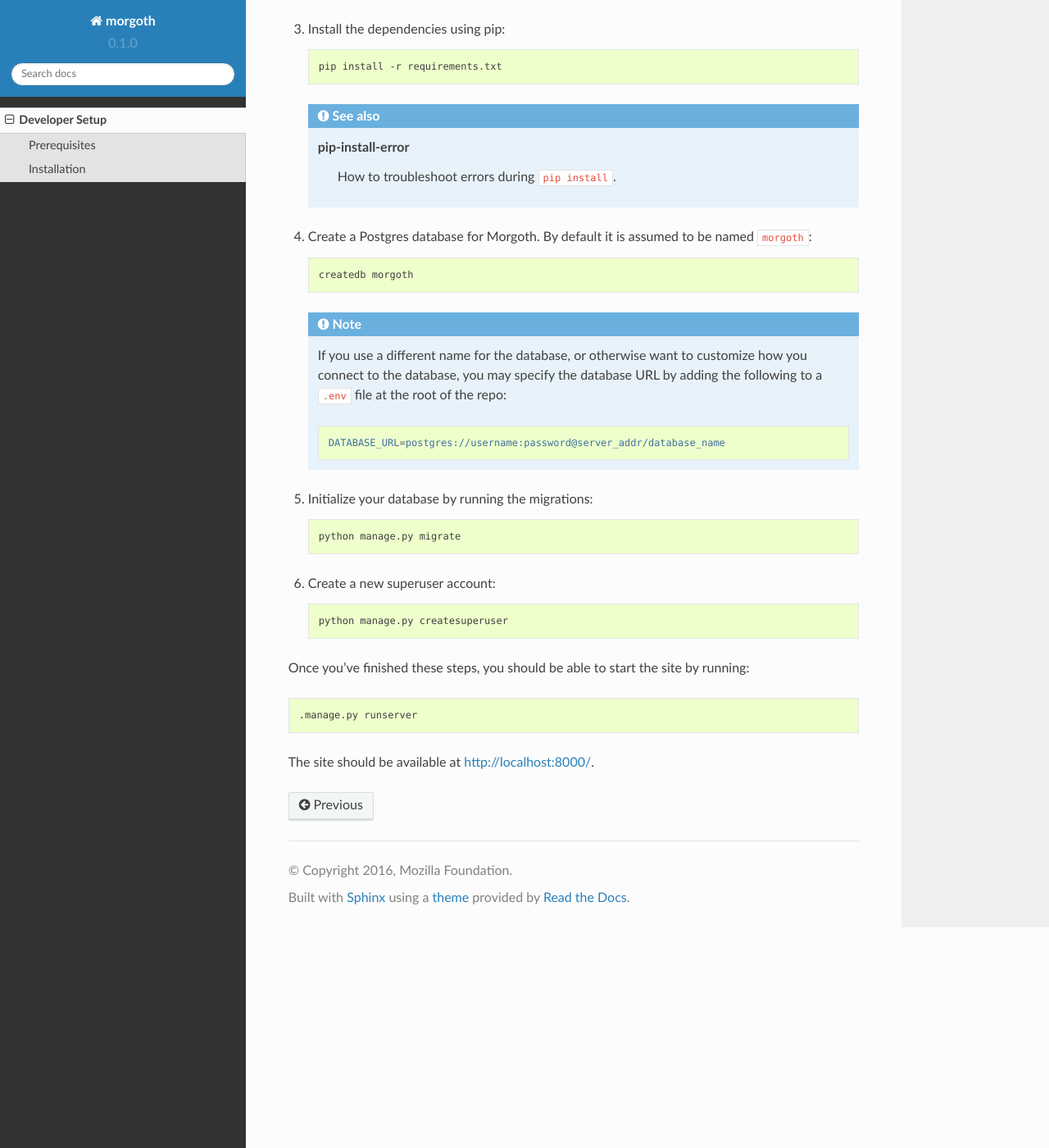
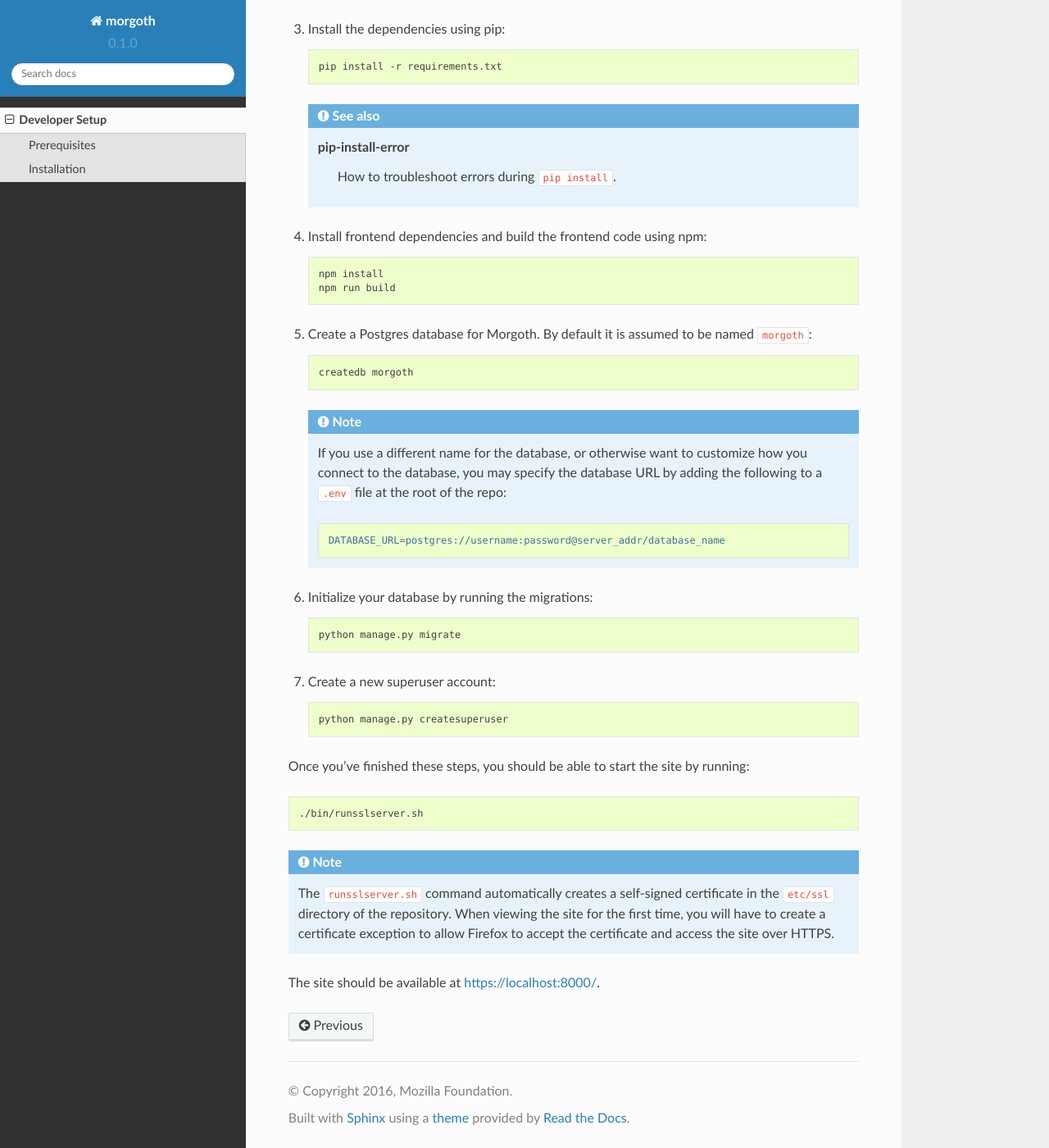
Before and after one commit to mozilla/morgothv1, a Sphinx documentation site: the page built from docs/dev/install.rst, in a window 1280 px wide and 1400 px high, scrolled down 876 px. Shown: the whole window at 82% size. Built offline with Sphinx 7.4.7 and the Read the Docs theme 2.0.0, drawn with Linux system fonts in a browser that asks for light colours.

Commit message:
Update docs

```diff
--- a/docs/dev/install.rst
+++ b/docs/dev/install.rst
@@ -54,7 +54,14 @@ Installation
       :ref:`pip-install-error`
          How to troubleshoot errors during ``pip install``.
 
-4. Create a Postgres database for Morgoth. By default it is assumed to be named
+4. Install frontend dependencies and build the frontend code using npm:
+
+   .. code-block:: bash
+
+      npm install
+      npm run build
+
+5. Create a Postgres database for Morgoth. By default it is assumed to be named
    ``morgoth``:
 
    .. code-block:: bash
@@ -88,9 +95,16 @@ running:
 
 .. code-block:: bash
 
-   .manage.py runserver
+   ./bin/runsslserver.sh
 
-The site should be available at http://localhost:8000/.
+.. note::
+
+   The ``runsslserver.sh`` command automatically creates a self-signed
+   certificate in the ``etc/ssl`` directory of the repository. When viewing the
+   site for the first time, you will have to create a certificate exception to
+   allow Firefox to accept the certificate and access the site over HTTPS.
+
+The site should be available at https://localhost:8000/.
 
 .. _fork: http://help.github.com/fork-a-repo/
 .. _issue: https://bugs.python.org/issue18378
```
Also changed, not shown: other parts of docs/dev/install.rst (+3 -3 lines).
